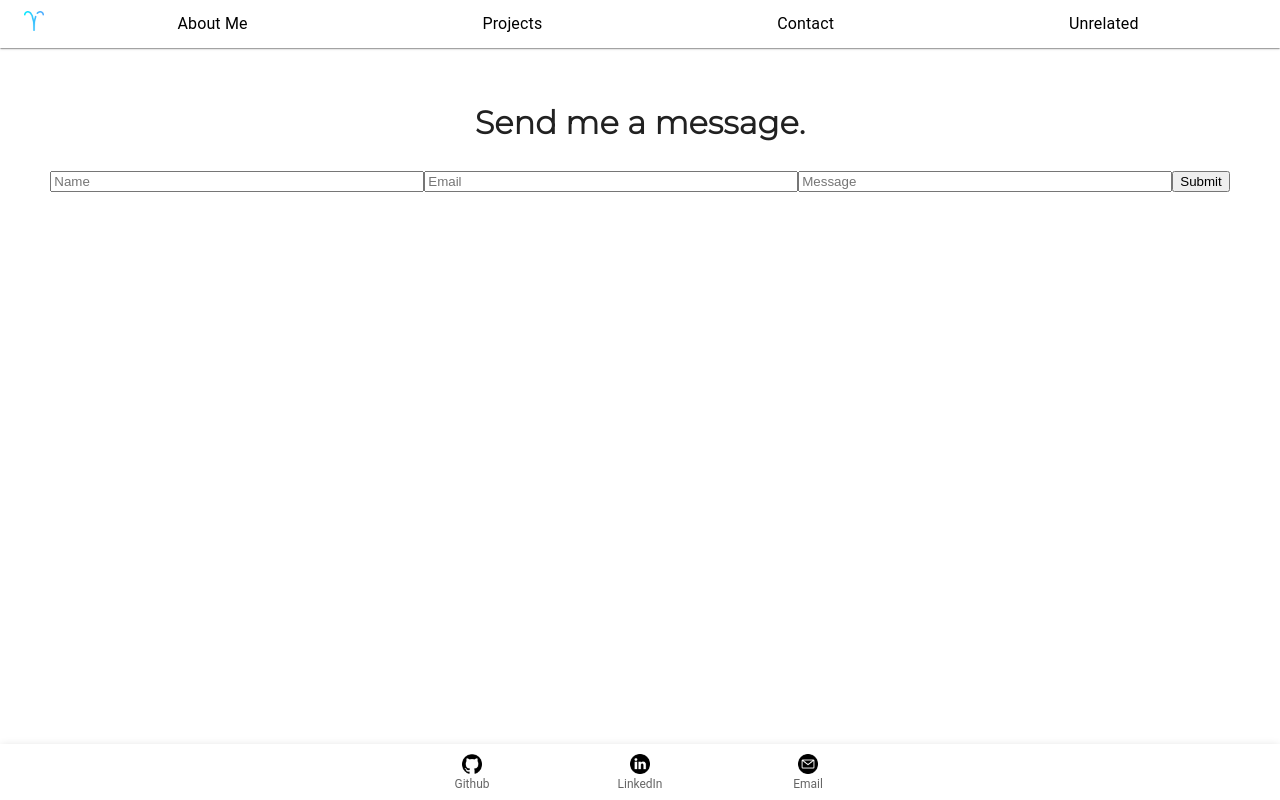
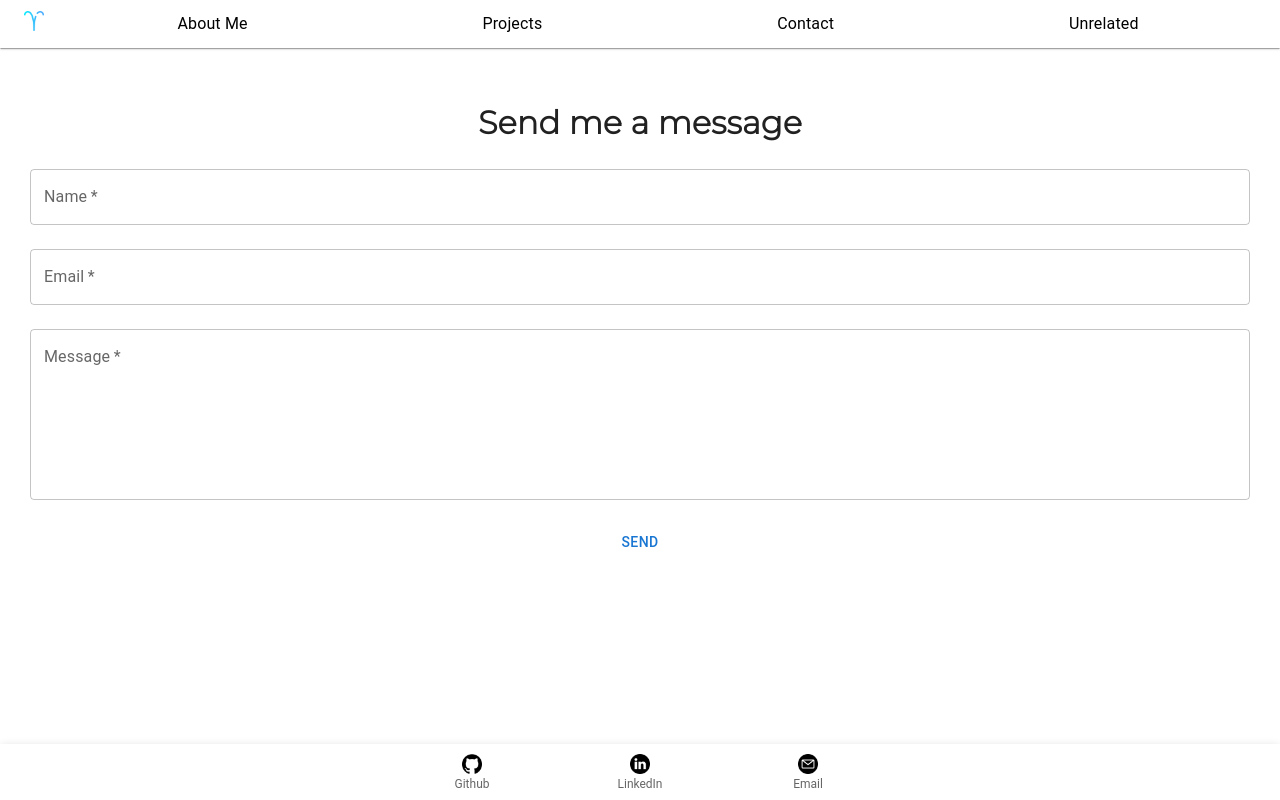
Before and after one commit to vntero/vntero-dot-com, a React (Create React App) app: page /contact in a window 1280 px wide. Built offline with nearby package versions, Linux system fonts and the light colour scheme.

Commit message:
success alert added to form submission

```diff
--- a/src/components/Contact.jsx
+++ b/src/components/Contact.jsx
@@ -1,7 +1,7 @@
-import { Button, TextField } from "@mui/material"
+import { Button, TextField, Snackbar, IconButton, Alert } from "@mui/material"
 import React, {useState} from "react"
 import Axios from "axios"
-
+import CloseIcon from '@mui/icons-material/Close';
 
 function Contact() {
     const [data, setData] = useState({
@@ -12,7 +12,7 @@ function Contact() {
 
     function handle(element) {
         const newData={...data}
-        newData[element.target.id] = element.target.value
+        newData[element.target.name] = element.target.value
         setData(newData)
         console.log(newData)
     }
@@ -32,15 +32,57 @@ function Contact() {
         })
     }
 
+    const [open, setOpen] = React.useState(false);
+
+    const handleClick = () => {
+    setOpen(true);
+    };
+
+    const handleClose = (event, reason) => {
+    if (reason === 'clickaway') {
+      return;
+    }
+
+    setOpen(false);
+    };
+
+    const action = (
+    <React.Fragment>
+      <IconButton
+        size="small"
+        aria-label="close"
+        color="inherit"
+        onClick={handleClose}
+      >
+        <CloseIcon fontSize="small" />
+      </IconButton>
+    </React.Fragment>
+  );
+
     return (
         <div className="div-body">
-            <h1>Send me a message.</h1>
+            <h1>Send me a message</h1>
                 <div className="contact">
                     <form onSubmit={(element) => submit(element)}>
-                        <input onChange={(element) => handle(element)} id="name" value={data.name} type="text" placeholder="Name"></input>
-                        <input onChange={(element) => handle(element)} id="email" value={data.email} type="email" placeholder="Email"></input>
-                        <input onChange={(element) => handle(element)} id="message" value={data.message} type="text" placeholder="Message"></input>
-                        <button>Submit</button>
+                        <TextField onChange={(element) => handle(element)} name="name" value={data.name} type="text" required fullWidth id="outlined-textarea" label="Name" placeholder="Hi, stranger" variant="outlined" /> <br />
+                        <label htmlFor="BLANK SPACE"> </label> <br />
+
+                        <TextField onChange={(element) => handle(element)} name="email" value={data.email} type="email" required fullWidth id="outlined-textarea" label="Email" placeholder="Enter your email address" type="email" /> <br />
+                        <label htmlFor="BLANK SPACE"> </label> <br />
+
+                        <TextField onChange={(element) => handle(element)} name="message" value={data.message} type="text" required fullWidth id="outlined-textarea" label="Message" placeholder="What's on your mind?" multiline rows={6}/> <br />
+                        <label htmlFor="BLANK SPACE"> </label> <br />
+
+                        <Button onClick={handleClick} type="submit">Send</Button>
+                        <label htmlFor="BLANK SPACE"> </label> <br />
+                        <label htmlFor="BLANK SPACE"> </label> <br />
+
+                        <Snackbar open={open} autoHideDuration={20000} onClose={handleClose} message="Note archived" action={action}>
+                            <Alert onClose={handleClose} severity="success" sx={{ width: '100%' }}>
+                                    Thank you for reaching out, {data.name}. I'll get back at you as soon as possible!
+                            </Alert>
+                        </Snackbar>
+
                     </form>
                 </div>
 
@@ -49,16 +91,3 @@ function Contact() {
 }
 
 export default Contact
-
-{/* <form action="https://formsubmit.co/collab@vntero.com" method="POST" id="message-form">
-<TextField required fullWidth id="outlined-textarea" label="Name" placeholder="Hi, stranger" variant="outlined" /> <br />
-<label htmlFor="BLANK SPACE"> </label> <br />
-
-<TextField required fullWidth id="outlined-textarea" label="Email" placeholder="Enter your email address" type="email" /> <br />
-<label htmlFor="BLANK SPACE"> </label> <br />
-
-<TextField required fullWidth id="outlined-textarea" label="Message" placeholder="What's on your mind?" multiline rows={6}/> <br />
-<label htmlFor="BLANK SPACE"> </label> <br />
-
-<Button type="submit" form="message-form" value="Submit">Send</Button>
-</form> */}
```
